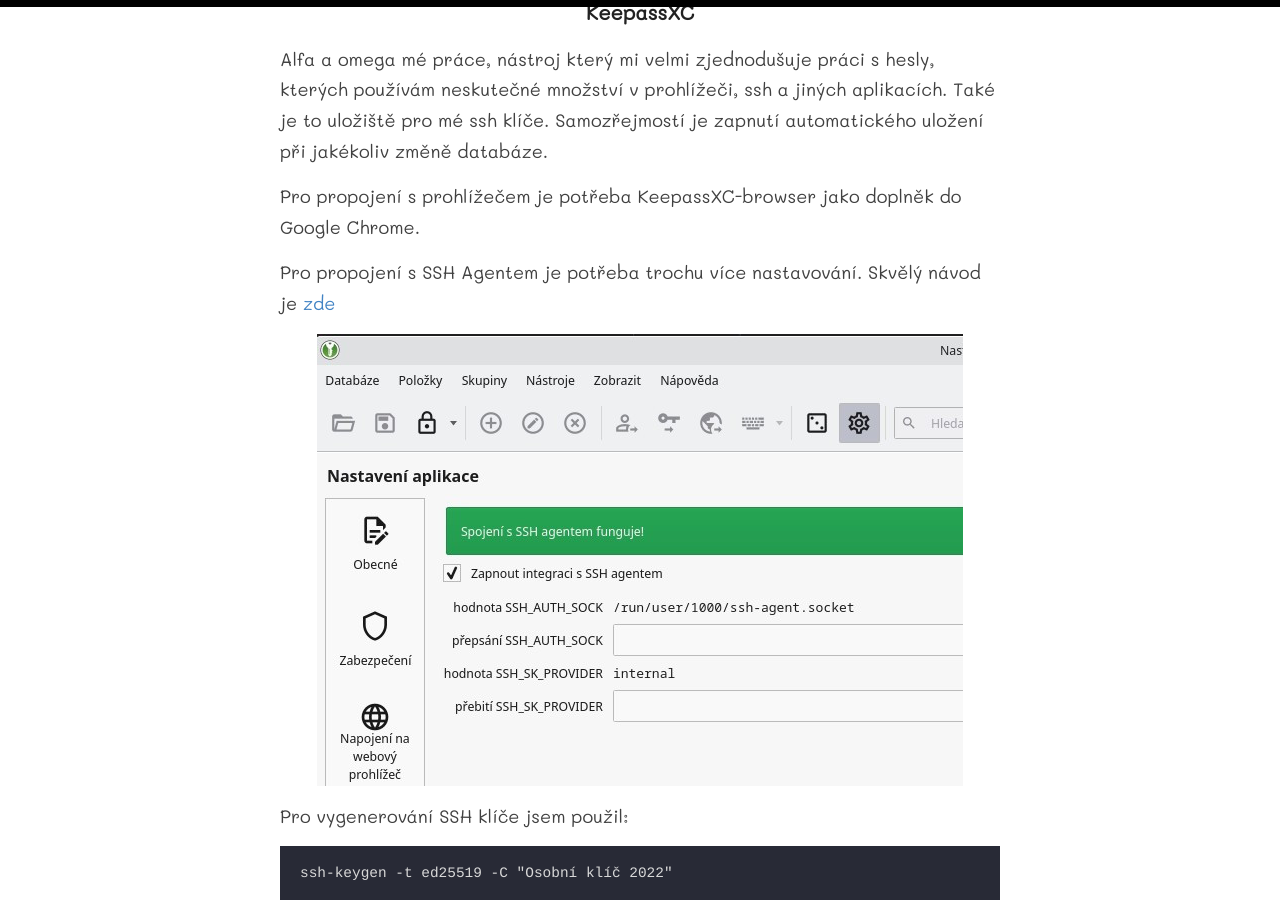
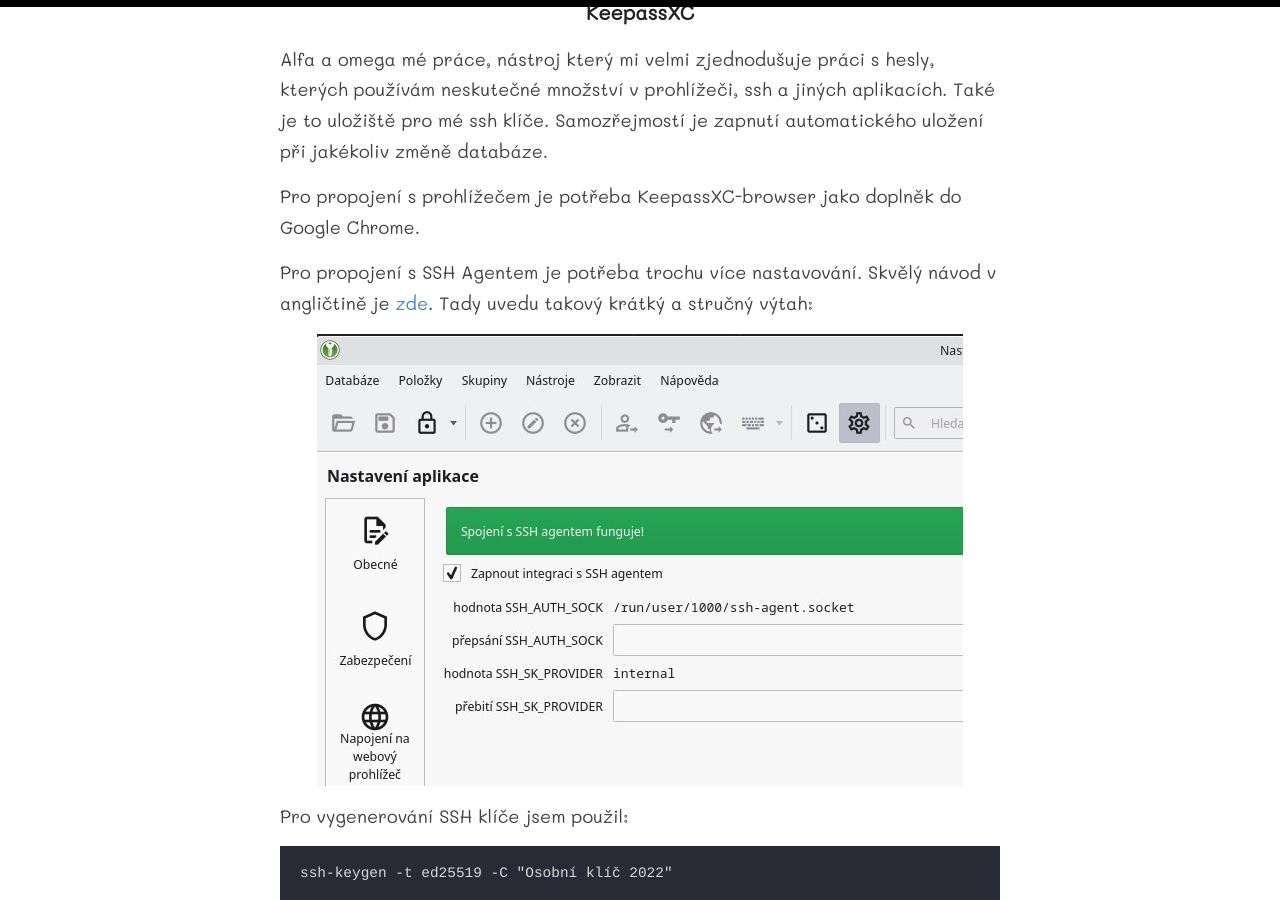
Before and after one commit to buresmi7/buresmi7.github.io, a Jekyll site: the page built from _posts/2022-05-31-muj-stack.md, in a window 1280 px wide and 900 px high, scrolled down 3883 px. Built offline with Jekyll 4.4.1, drawn with Linux system fonts in a browser that asks for light colours.

Commit message:
Muj stack fix

```diff
--- a/_posts/2022-05-31-muj-stack.md
+++ b/_posts/2022-05-31-muj-stack.md
@@ -53,8 +53,8 @@
 
 Pro propojení s prohlížečem je potřeba KeepassXC-browser jako doplněk do Google Chrome.
 
-Pro propojení s SSH Agentem je potřeba trochu více nastavování. Skvělý návod je [zde](https://ferrario.
-me/using-keepassxc-to-manage-ssh-keys/)
+Pro propojení s SSH Agentem je potřeba trochu více nastavování. Skvělý návod v angličtině je [zde](https://ferrario.
+me/using-keepassxc-to-manage-ssh-keys/). Tady uvedu takový krátký a stručný výtah:
 
 ![SSH](/images/posts/2022-05-31-muj-stack/muj-stack-08.jpg)
 
```
